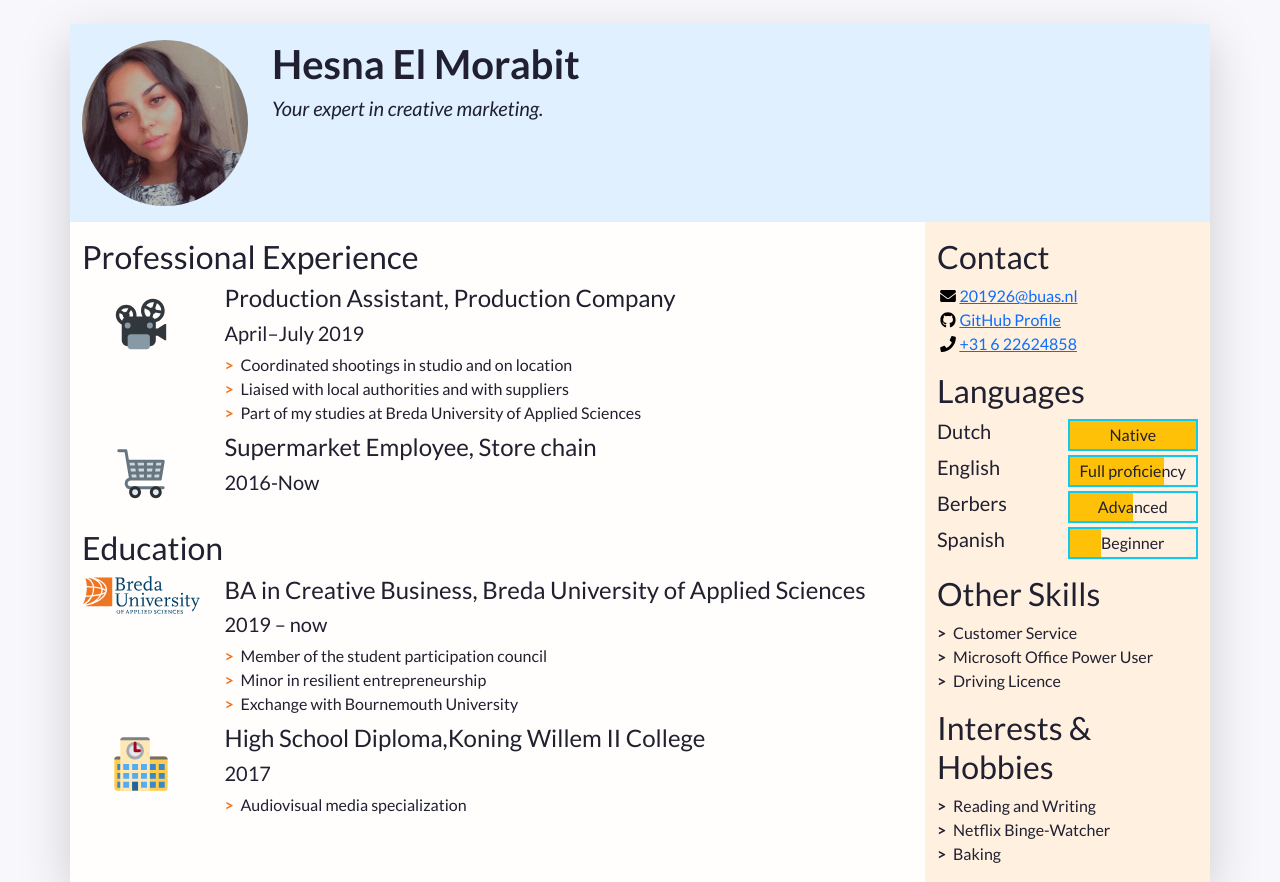
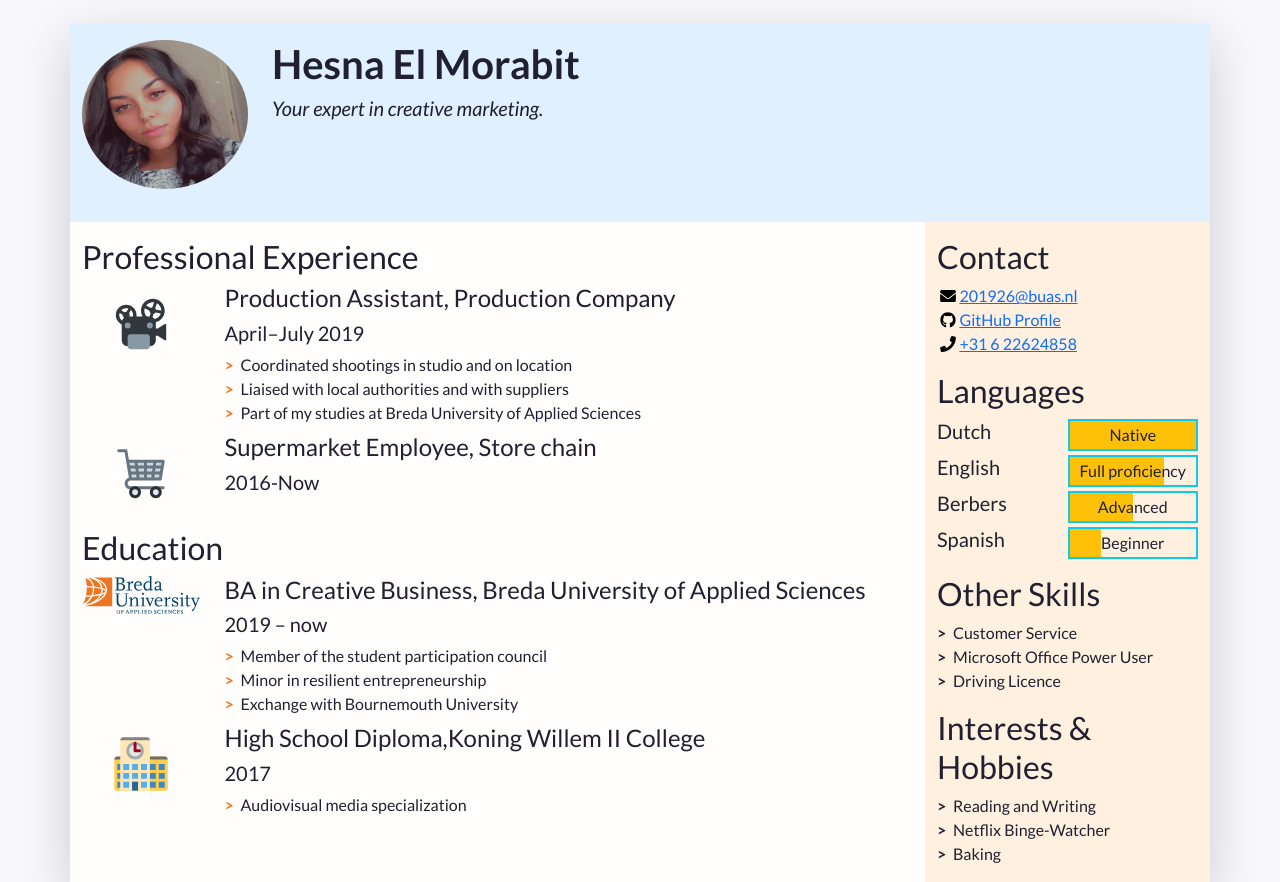
Before and after one commit to HesnaElMorabit/Hesna, a plain HTML site: page index.html in a window 1280 px wide. Shown: the top 882 px of the page. Drawn offline with nearby package versions, Linux system fonts and the light colour scheme.

Commit message:
change portrait
51-portrait change

```diff
--- a/index.html
+++ b/index.html
@@ -48,7 +48,7 @@
             "w-100" makes sure the image takes the full width of the column it's in
             "rounded-circle" cuts a circle around the image
           -->
-          <img class="w-100 rounded-circle my-3" src= images/employers/Portrait.png of Firstname Lastname" width="295">
+          <img src="images/employers/Portrait.png" alt="" width="295" height="295" class="w-100 rounded-circle my-3 h-75"/>
         </div>
         <!--
           A container to wrap around your name and tagline. Full-width at small size, then columns of increasing size.
```
